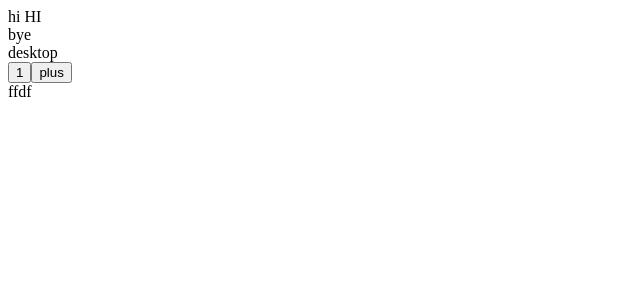
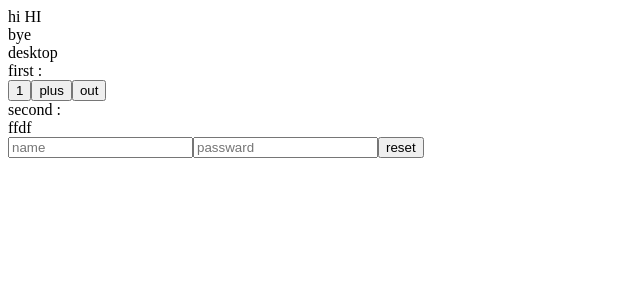
Before and after one commit to minki3/typescript-practice, a React (Create React App) app: page /page in a window 1280 px wide. Shown: the top 300 px of the page, without its empty margins (0-640 px from the left). Built offline with nearby package versions, Linux system fonts and the light colour scheme.

Commit message:
fowardRef연습

```diff
--- a/src/Context.tsx
+++ b/src/Context.tsx
@@ -24,7 +24,9 @@ export const FirstContextProvider = ({
     setCount("");
   };
   const plus = () => {
-    setCount((prev) => prev + 1);
+    if (count === "") {
+      alert("숫자가 없습니다.");
+    } else setCount((prev) => prev + 1);
   };
 
   // useEffect(() => {
--- /dev/null
+++ b/src/pages/responsiveWeb/CustomInput.tsx
@@ -0,0 +1,26 @@
+import React from "react";
+
+interface Props {
+  type: string;
+  placeholder: string;
+  value?: string;
+  onChange?: (e: any) => void;
+  name: string;
+}
+
+const CustomInput = React.forwardRef<HTMLInputElement, Props>((props, ref) => {
+  const { type, placeholder, value, onChange, name } = props;
+
+  return (
+    <input
+      type={type}
+      placeholder={placeholder}
+      ref={ref}
+      value={value}
+      onChange={onChange}
+      name={name}
+    />
+  );
+});
+
+export default CustomInput;
--- a/src/pages/responsiveWeb/Page.tsx
+++ b/src/pages/responsiveWeb/Page.tsx
@@ -1,13 +1,32 @@
-import React from "react";
+import React, { useRef, useState } from "react";
 import { Default, Mobile, Tablet, Desktop } from "./ResponsiveWeb";
 import Test from "./Test";
 import Test2 from "./Test2";
 import { useFirst } from "../../Context";
 import SecondPage from "./SecondPage";
+import ThirdPage from "./ThirdPage";
+import CustomInput from "./CustomInput";
 
 const Page = () => {
   const { count, input, output, plus } = useFirst();
 
+  const [user, setUser] = useState({ name: "", passward: "" });
+
+  const nameRef = useRef<HTMLInputElement>(null);
+  console.log(user);
+
+  const onChange = (e: any) => {
+    const { value, name } = e.target;
+    setUser({
+      ...user,
+      [name]: value,
+    });
+  };
+  const reset = () => {
+    setUser({ name: "", passward: "" });
+    console.log("reset !");
+    nameRef.current?.focus();
+  };
   return (
     <div>
       <Default children={<Test />}></Default>
@@ -21,7 +40,7 @@ const Page = () => {
       <Desktop>
         <div>desktop</div>
       </Desktop>
-      <div>{count}</div>
+      <div>first : {count}</div>
       <button
         onClick={() => {
           input(3);
@@ -36,7 +55,31 @@ const Page = () => {
       >
         plus
       </button>
-      <SecondPage />
+      <button
+        onClick={() => {
+          output();
+        }}
+      >
+        out
+      </button>
+      <SecondPage count={count} />
+      <ThirdPage />
+      <CustomInput
+        type="text"
+        placeholder="name"
+        ref={nameRef}
+        onChange={onChange}
+        name="name"
+        value={user.name}
+      />
+      <CustomInput
+        type="passward"
+        placeholder="passward"
+        name="passward"
+        onChange={onChange}
+        value={user.passward}
+      />
+      <button onClick={reset}>reset</button>
     </div>
   );
 };
--- a/src/pages/responsiveWeb/SecondPage.tsx
+++ b/src/pages/responsiveWeb/SecondPage.tsx
@@ -1,8 +1,11 @@
 import React from "react";
 
-const SecondPage = () => {
-  console.log("render");
-  return <div>ffdf</div>;
+interface Props {
+  count: number;
+}
+const SecondPage = ({ count }: Props) => {
+  console.log("Secondrender");
+  return <div>second : {count}</div>;
 };
 
 export default React.memo(SecondPage);
--- /dev/null
+++ b/src/pages/responsiveWeb/ThirdPage.tsx
@@ -0,0 +1,8 @@
+import React from "react";
+
+const ThirdPage = () => {
+  console.log("ThirdRender");
+  return <div>ffdf</div>;
+};
+
+export default React.memo(ThirdPage);
```
